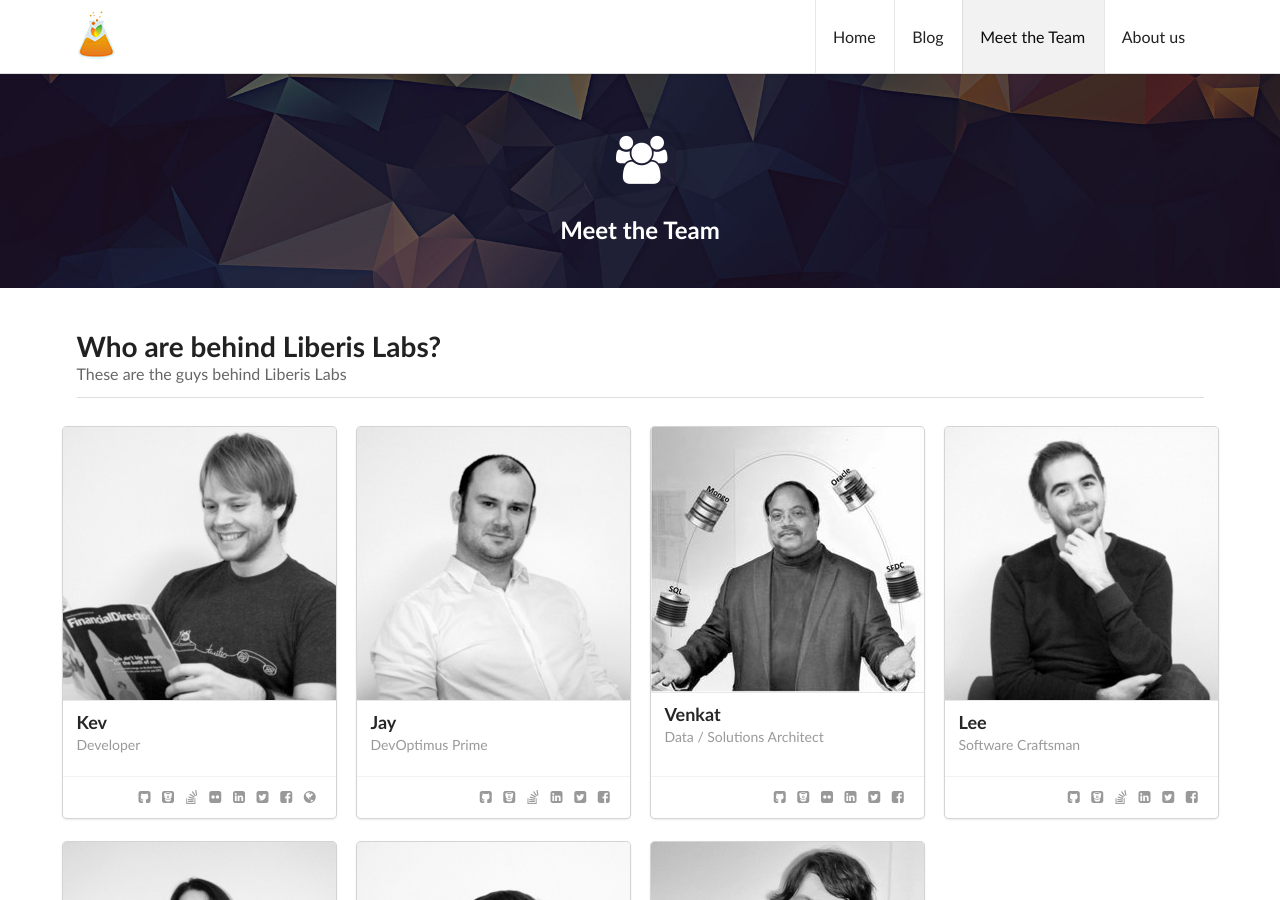
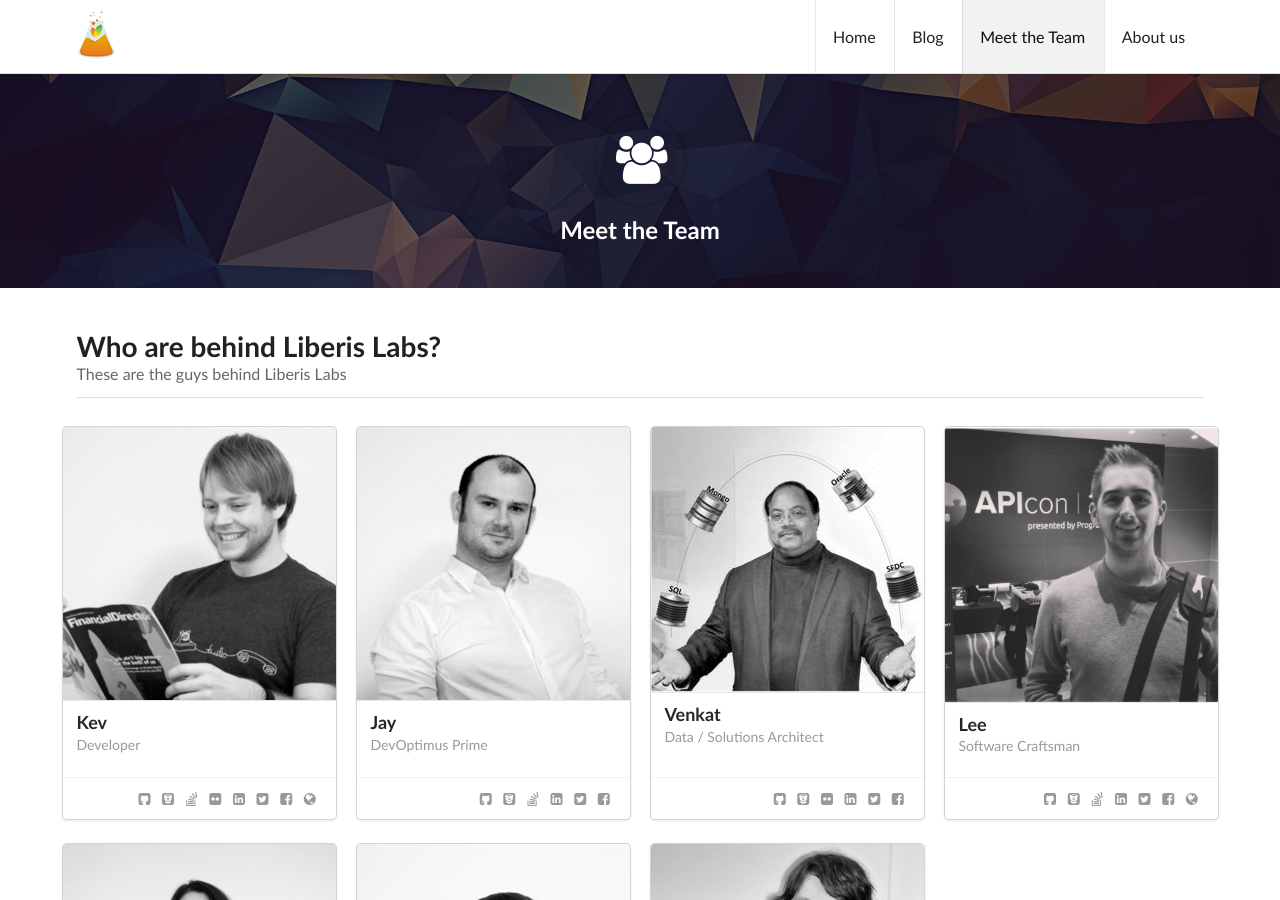
Before and after one commit to LiberisLabs/LiberisLabs.github.io, a Jekyll site: the page built from meet-the-team.html, in a window 1280 px wide and 900 px high. Built offline with Jekyll 4.4.1, drawn with Linux system fonts in a browser that asks for light colours; nearby versions of some CDN libraries; some web fonts are replaced; Markdown is read by kramdown in place of the engine named in the settings.

Commit message:
Updated pic

```diff
--- a/_data/team.yml
+++ b/_data/team.yml
@@ -42,7 +42,7 @@
 
 - name: Lee
   description:
-  image: /assets/meet-the-team/lee.jpg
+  image: /assets/meet-the-team/lee.png
   emailMd5: 9a8ee9e1fc7bcda249f3ca4ecf261438
   role: Software Craftsman
   github: Blundell89
@@ -52,7 +52,7 @@
   linkedin: leeblundell
   twitter: Blundell89
   facebook: blundell89
-  website:
+  website: http://blundell89.github.io
 
 - name: Karen
   description:
```
Also changed, not shown: assets/meet-the-team/lee.jpg (deleted), assets/meet-the-team/lee.png (added).
